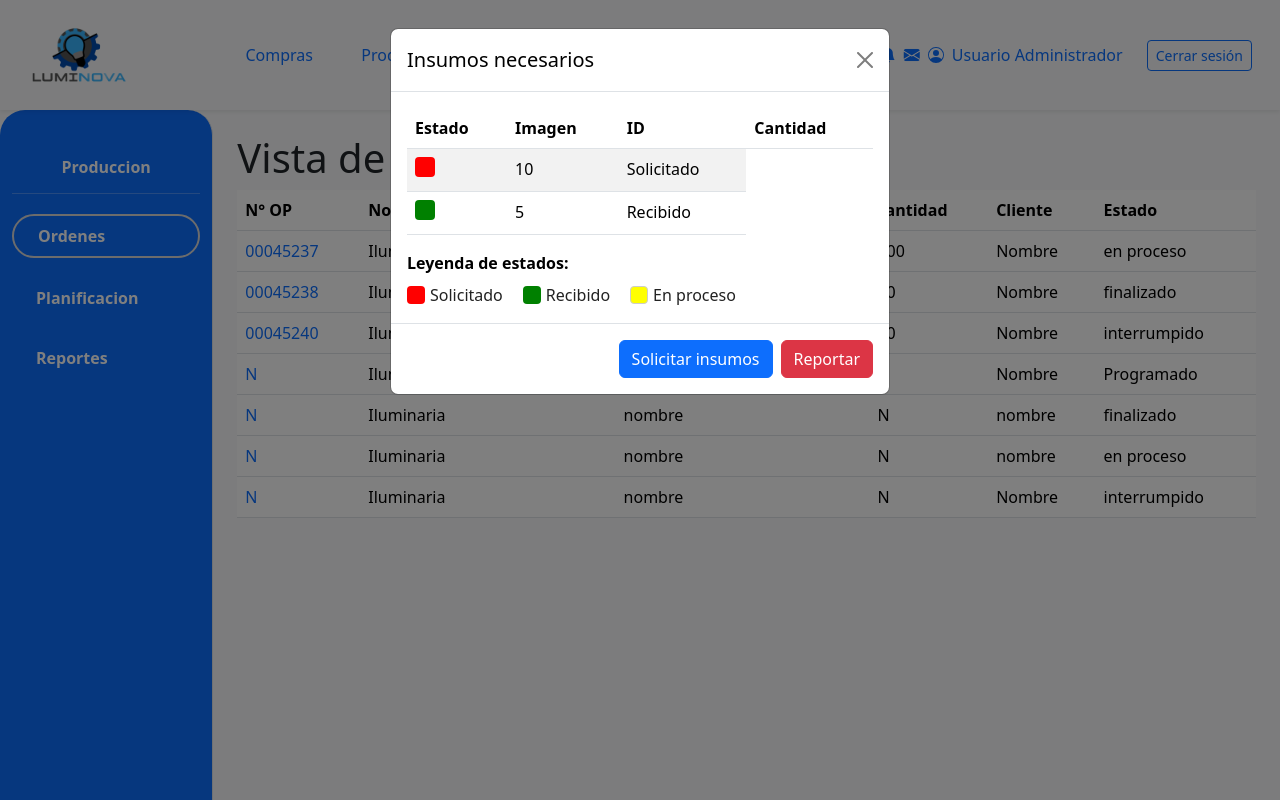
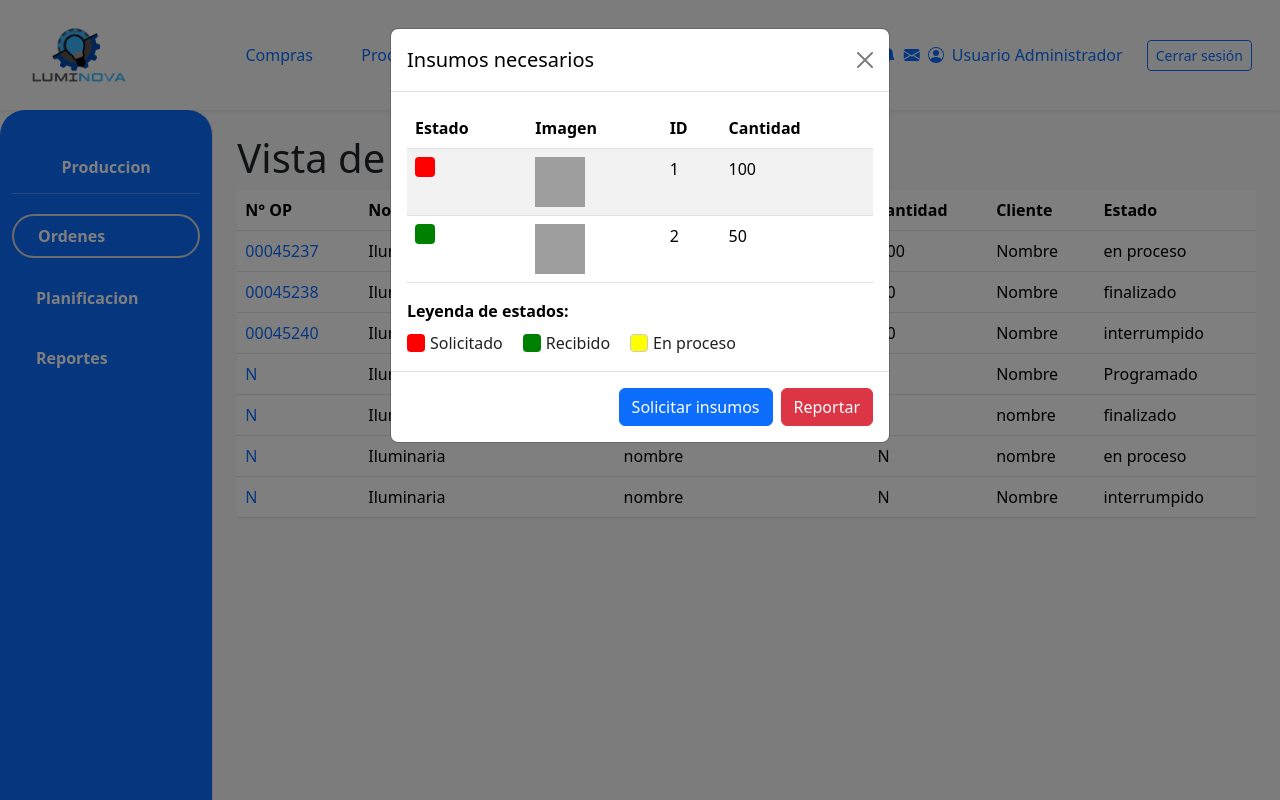
Before and after one commit to BalderusIV/TP_Desarrollo, a Django app: page /produccion/ in a window 1280 px wide, after a click on "00045237". Run offline with Django 5.2, Linux system fonts and the light colour scheme; some libraries are stand-ins or nearby versions; grey boxes are pictures that could not be loaded.

Commit message:
Tabla de insumos agregada en modal

```diff
--- a/App_LUMINOVA/templates/produccion.html
+++ b/App_LUMINOVA/templates/produccion.html
@@ -1,6 +1,6 @@
 {% extends 'padre.html' %}
 
-{% block title %}Órdenes| Luminova{% endblock %}
+
 
 {% block sidebar_content %}
 
@@ -78,15 +78,19 @@
                                                     <td>
                                                         <div style="width: 20px; height: 20px; background-color: red; border-radius: 4px; display: inline-block;"></div>
                                                     </td>
-                                                    <td>10</td>
-                                                    <td>Solicitado</td>
+                                                    <td>
+                                                        <img src="https://www.newark.com/productimages/promo/en_US/56AJ9853-40.jpg" alt="Imagen de insumo1" style="width: 50px; height: 50px;">
+                                                    </td>
+                                                    <td>1</td>
+                                                    <td>100</td>
                                                 </tr>
                                                 <tr>
                                                     <td>
                                                         <div style="width: 20px; height: 20px; background-color: green; border-radius: 4px; display: inline-block;"></div>
                                                     </td>
-                                                    <td>5</td>
-                                                    <td>Recibido</td>
+                                                    <td><img src="https://res.cloudinary.com/rsc/image/upload/bo_1.5px_solid_white,b_auto,c_pad,dpr_2,f_auto,h_399,q_auto,w_710/c_pad,h_399,w_710/R8805418-01?pgw=1" alt="Imagen de insumo2" style="width: 50px; height: 50px;"></td>
+                                                    <td>2</td>
+                                                    <td>50</td>
                                                 </tr>
                                             </tbody>
                                         </table>
@@ -198,15 +202,17 @@
                                                     <td>
                                                         <div style="width: 20px; height: 20px; background-color: red; border-radius: 4px; display: inline-block;"></div>
                                                     </td>
-                                                    <td>10</td>
-                                                    <td>Solicitado</td>
+                                                    <td><img src="https://s.alicdn.com/@sc04/kf/H4b331e3f2bb64bca9118838dd941caefs.jpg_720x720q50.jpg" alt="Imagen de insumo3" style="width: 50px; height: 50px;"></td></td>
+                                                    <td>3</td>
+                                                    <td>75</td>
                                                 </tr>
                                                 <tr>
                                                     <td>
                                                         <div style="width: 20px; height: 20px; background-color: green; border-radius: 4px; display: inline-block;"></div>
                                                     </td>
-                                                    <td>5</td>
-                                                    <td>Recibido</td>
+                                                    <td><img src="https://res.cloudinary.com/rsc/image/upload/b_rgb:FFFFFF,c_pad,dpr_1.0,f_auto,q_auto,w_700/c_pad,w_700/R5386719-06" alt="Imagen de insumo4" style="width: 50px; height: 50px;"></td></td>
+                                                    <td>4</td>
+                                                    <td>100</td>
                                                 </tr>
                                             </tbody>
                                         </table>
@@ -318,15 +324,17 @@
                                                     <td>
                                                         <div style="width: 20px; height: 20px; background-color: red; border-radius: 4px; display: inline-block;"></div>
                                                     </td>
-                                                    <td>10</td>
-                                                    <td>Solicitado</td>
+                                                    <td><img src="https://static6.arrow.com/aropdfconversion/arrowimages/49eb0b23612ec168b4283540c921ea193ece742c/bxrc-27e10k0-c-74-se.jpg" alt="Imagen de insumo5" style="width: 50px; height: 50px;"></td>
+                                                    <td>5</td>
+                                                    <td>90</td>
                                                 </tr>
                                                 <tr>
                                                     <td>
                                                         <div style="width: 20px; height: 20px; background-color: green; border-radius: 4px; display: inline-block;"></div>
                                                     </td>
-                                                    <td>5</td>
-                                                    <td>Recibido</td>
+                                                    <td><img src="https://www.ovaga.com/img/package/qfn32.jpg" alt="Imagen de insumo6" style="width: 50px; height: 50px;"></td>
+                                                    <td>6</td>
+                                                    <td>120</td>
                                                 </tr>
                                             </tbody>
                                         </table>
@@ -438,15 +446,17 @@
                                                     <td>
                                                         <div style="width: 20px; height: 20px; background-color: red; border-radius: 4px; display: inline-block;"></div>
                                                     </td>
-                                                    <td>10</td>
-                                                    <td>Solicitado</td>
+                                                    <td>Imagen</td>
+                                                    <td>ID</td>
+                                                    <td>Cantidad</td>
                                                 </tr>
                                                 <tr>
                                                     <td>
                                                         <div style="width: 20px; height: 20px; background-color: green; border-radius: 4px; display: inline-block;"></div>
                                                     </td>
-                                                    <td>5</td>
-                                                    <td>Recibido</td>
+                                                    <td>Imagen</td>
+                                                    <td>ID</td>
+                                                    <td>Cantidad</td>
                                                 </tr>
                                             </tbody>
                                         </table>
@@ -558,15 +568,17 @@
                                                     <td>
                                                         <div style="width: 20px; height: 20px; background-color: red; border-radius: 4px; display: inline-block;"></div>
                                                     </td>
-                                                    <td>10</td>
-                                                    <td>Solicitado</td>
+                                                    <td>Imagen</td>
+                                                    <td>ID</td>
+                                                    <td>Cantidad</td>
                                                 </tr>
                                                 <tr>
                                                     <td>
                                                         <div style="width: 20px; height: 20px; background-color: green; border-radius: 4px; display: inline-block;"></div>
                                                     </td>
-                                                    <td>5</td>
-                                                    <td>Recibido</td>
+                                                    <td>Imagen</td>
+                                                    <td>ID</td>
+                                                    <td>Cantidad</td>
                                                 </tr>
                                             </tbody>
                                         </table>
@@ -678,8 +690,9 @@
                                                     <td>
                                                         <div style="width: 20px; height: 20px; background-color: red; border-radius: 4px; display: inline-block;"></div>
                                                     </td>
-                                                    <td>10</td>
-                                                    <td>Solicitado</td>
+                                                    <td>Imagen</td>
+                                                    <td>ID</td>
+                                                    <td>Cantidad</td>
                                                 </tr>
                                                 <tr>
                                                     <td>
@@ -798,8 +811,9 @@
                                                     <td>
                                                         <div style="width: 20px; height: 20px; background-color: red; border-radius: 4px; display: inline-block;"></div>
                                                     </td>
-                                                    <td>10</td>
-                                                    <td>Solicitado</td>
+                                                    <td>Imagen</td>
+                                                    <td>ID</td>
+                                                    <td>Cantidad</td>
                                                 </tr>
                                                 <tr>
                                                     <td>
```
Also changed, not shown: App_LUMINOVA/templates/ordenes.html (+39 -25 lines).
